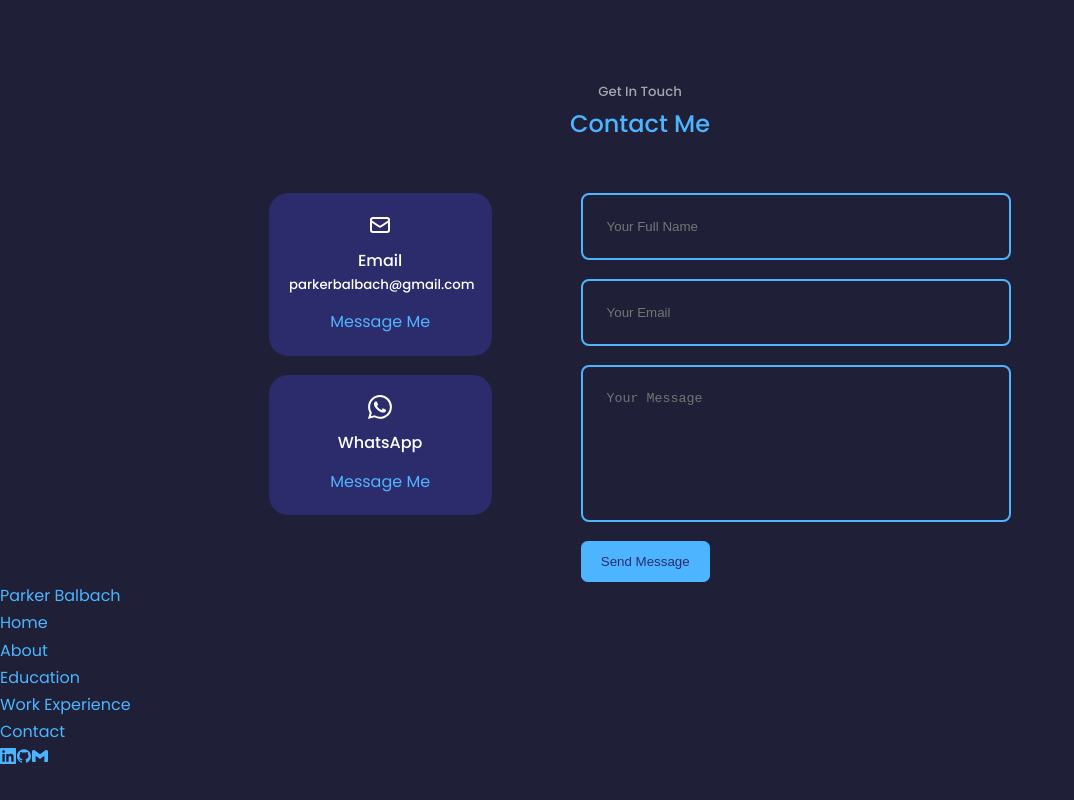
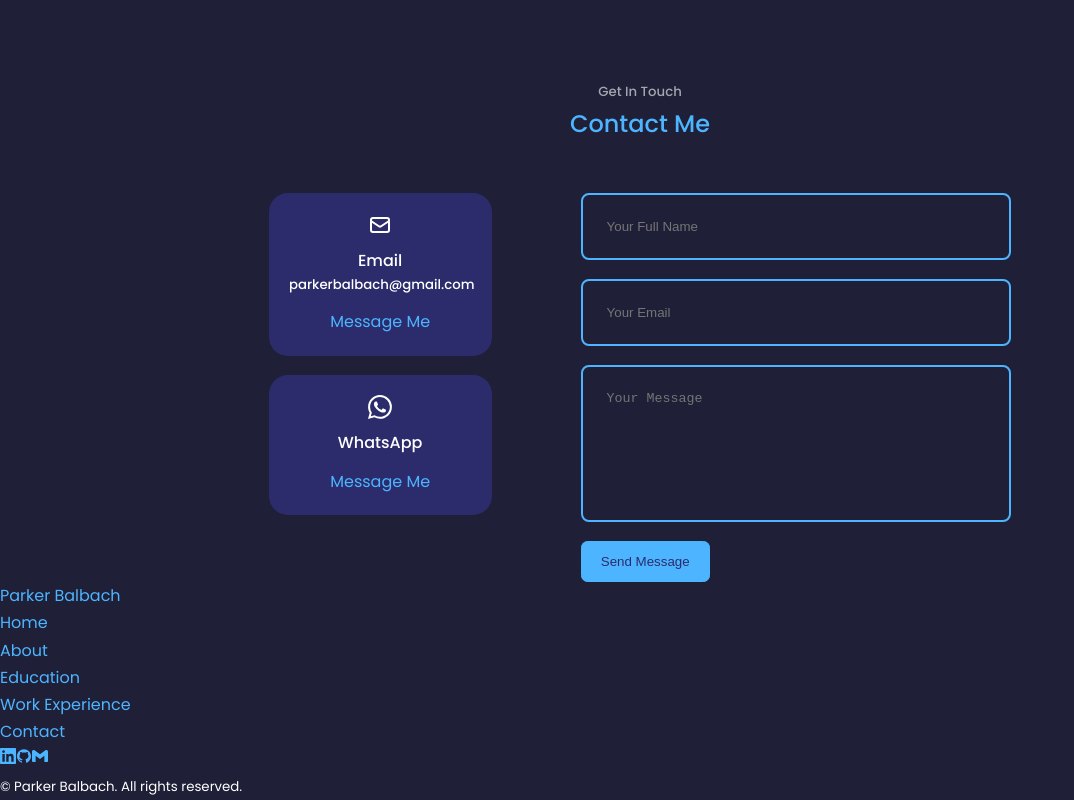
Before and after one commit to ParkerBalbach/online_resume, a React (Create React App) app: page / in a window 1280 px wide. Shown: the part 3527-4327 px from the top of the page, without its empty margins (0-1074 px from the left). Before the commit the page ends 4299 px from the top, so only its background shows below. Built offline with nearby package versions, Linux system fonts and the light colour scheme.

Commit message:
added a copyright

```diff
--- a/src/components/footer/footer.jsx
+++ b/src/components/footer/footer.jsx
@@ -22,6 +22,10 @@ const footer = () => {
         <a href="https://github.com/ParkerBalbach"><AiOutlineGithub /></a>
         <a href='mailto:parkerbalbach@gmail.com' target='_blank' rel='noreferrer'><SiGmail /></a>
       </div>
+
+      <div className="footer__copyright">
+        <small>&copy; Parker Balbach. All rights reserved.</small>
+      </div>
     </footer>
   )
 }
```
